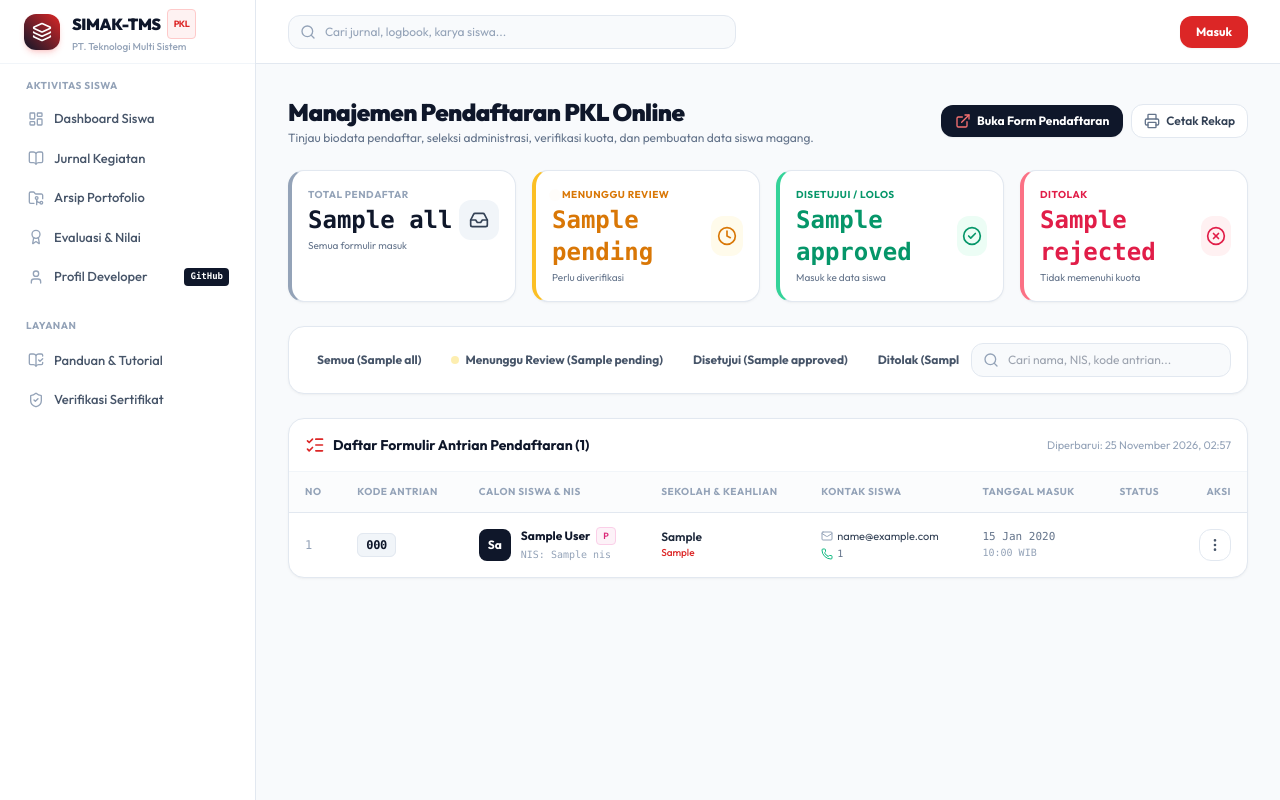
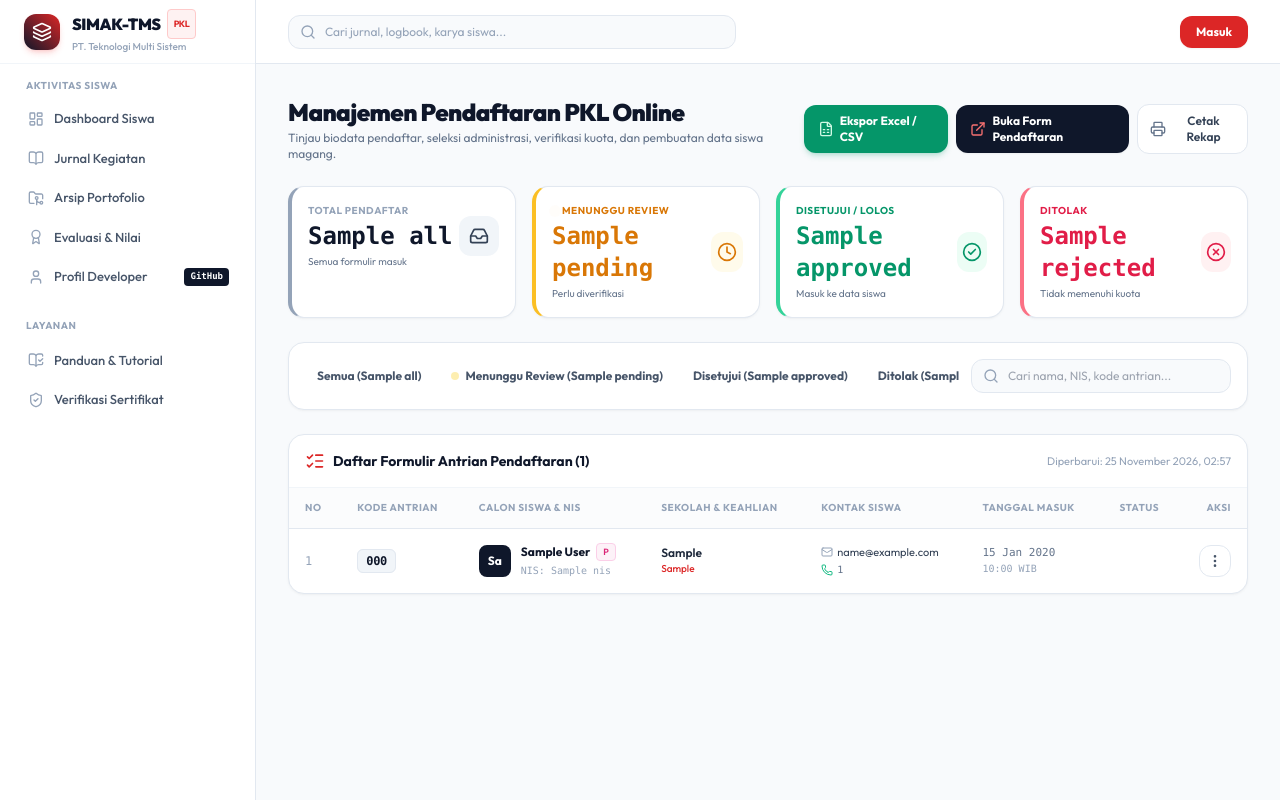
Before and after one commit to PradiptaPPLG/simak-tms, a Laravel app: template resources/views/admin/registrations.blade.php in a window 1280 px wide. Run offline with Laravel 12, Linux system fonts and the light colour scheme; the template is opened without the code that fills it: most values are stand-ins (such as "Sample title", 1, 10 or a date in 2020); parts of the project's set-up code (start-up, migrations or seed data) failed here and were passed over; some libraries are stand-ins or nearby versions.

Commit message:
feat: add admin view for managing online internship registrations

```diff
--- a/resources/views/admin/registrations.blade.php
+++ b/resources/views/admin/registrations.blade.php
@@ -12,7 +12,12 @@
             <p class="text-xs text-slate-500 mt-0.5">Tinjau biodata pendaftar, seleksi administrasi, verifikasi kuota, dan pembuatan data siswa magang.</p>
         </div>
 
-        <div class="flex items-center gap-2">
+        <div class="flex items-center gap-2 no-print">
+            <!-- Green Export Button (Excel/CSV) -->
+            <a href="{{ route('admin.registrations.export', request()->query()) }}" class="px-3.5 py-2 bg-emerald-600 hover:bg-emerald-700 text-white text-xs font-bold rounded-xl transition-all shadow-md shadow-emerald-600/20 flex items-center gap-1.5" title="Unduh Spreadsheet Data Pendaftaran (.CSV)">
+                <i data-lucide="file-spreadsheet" class="w-4 h-4 text-emerald-100 shrink-0"></i>
+                <span>Ekspor Excel / CSV</span>
+            </a>
             <a href="{{ route('registry.index') }}" target="_blank" class="px-3.5 py-2 bg-slate-900 hover:bg-slate-800 text-white text-xs font-bold rounded-xl transition-all shadow-sm flex items-center gap-1.5">
                 <i data-lucide="external-link" class="w-4 h-4 text-red-400 shrink-0"></i>
                 <span>Buka Form Pendaftaran</span>
@@ -20,7 +25,7 @@
             <button onclick="window.print()" class="px-3 py-2 bg-white border border-slate-200 hover:bg-slate-50 text-slate-700 text-xs font-semibold rounded-xl transition-all shadow-xs flex items-center gap-1.5">
                 <i data-lucide="printer" class="w-4 h-4 text-slate-500 shrink-0"></i>
                 <span class="hidden sm:inline">Cetak Rekap</span>
-            </a>
+            </button>
         </div>
     </div>
 
@@ -83,7 +88,7 @@
     </div>
 
     <!-- 2. Filter Navigation Tabs & Search -->
-    <div class="mas-card p-4">
+    <div class="mas-card p-4 no-print">
         <div class="flex flex-col md:flex-row md:items-center justify-between gap-3">
             <!-- Tabs -->
             <div class="flex items-center gap-1.5 overflow-x-auto pb-1 md:pb-0 scrollbar-none text-xs">
@@ -138,7 +143,7 @@
                         <th class="py-3 px-4">Kontak Siswa</th>
                         <th class="py-3 px-4">Tanggal Masuk</th>
                         <th class="py-3 px-4 text-center">Status</th>
-                        <th class="py-3 px-4 text-right">Aksi</th>
+                        <th class="py-3 px-4 text-right action-col no-print">Aksi</th>
                     </tr>
                 </thead>
                 <tbody class="divide-y divide-slate-100" id="reg-tbody">
@@ -214,7 +219,7 @@
                                 @endif
                             </td>
 
-                            <td class="py-3.5 px-4 text-right">
+                            <td class="py-3.5 px-4 text-right action-col no-print">
                                 <!-- Menu Aksi Titik 3 (More Action Dropdown) -->
                                 <div class="relative inline-block text-left dropdown-container">
                                     <button type="button" onclick="toggleActionDropdown(this, event)" class="w-8 h-8 rounded-xl bg-white hover:bg-slate-100 text-slate-600 hover:text-slate-900 border border-slate-200 transition-colors shadow-2xs flex items-center justify-center cursor-pointer ml-auto" title="Opsi Aksi Pendaftaran">
```
